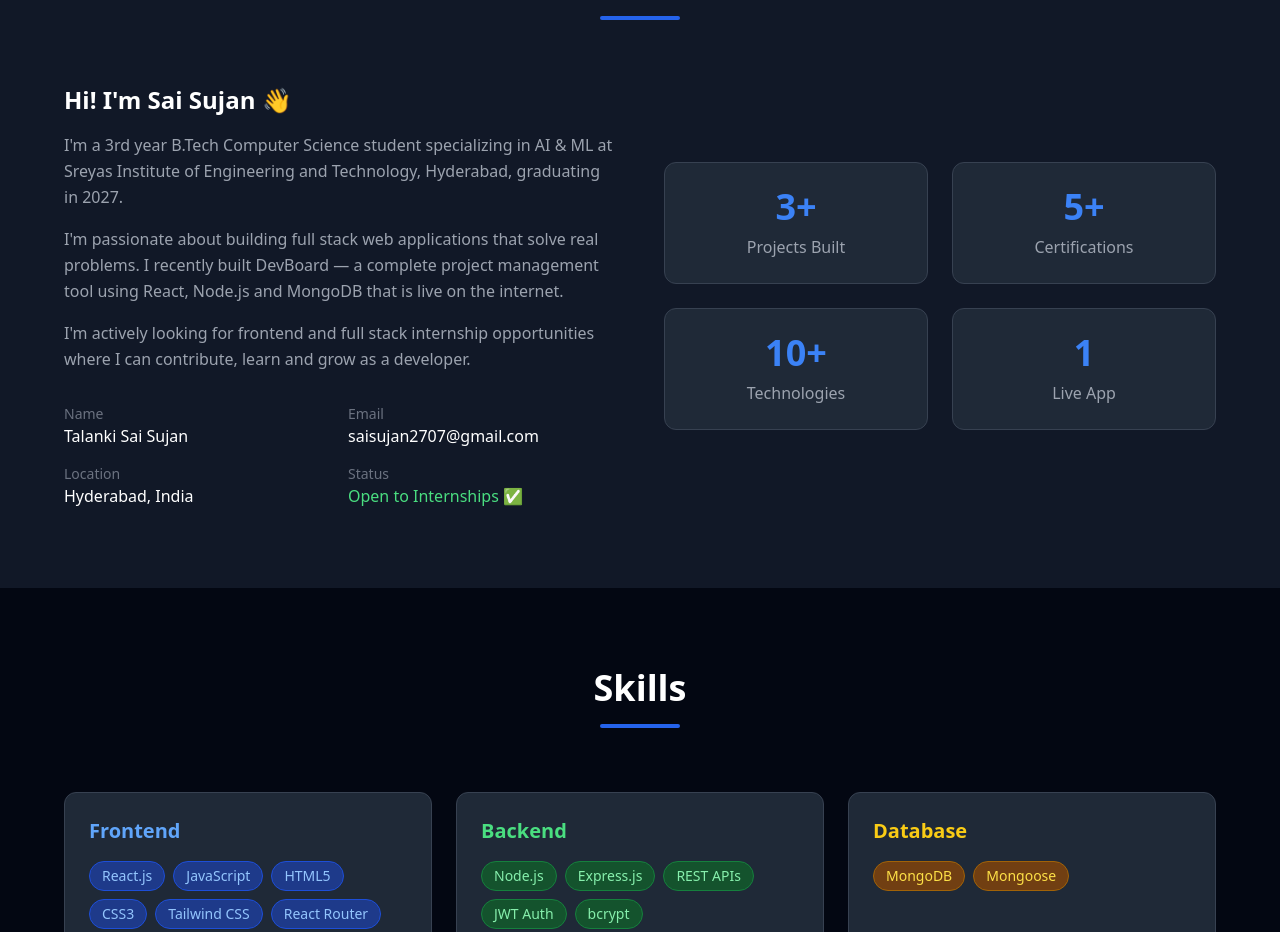
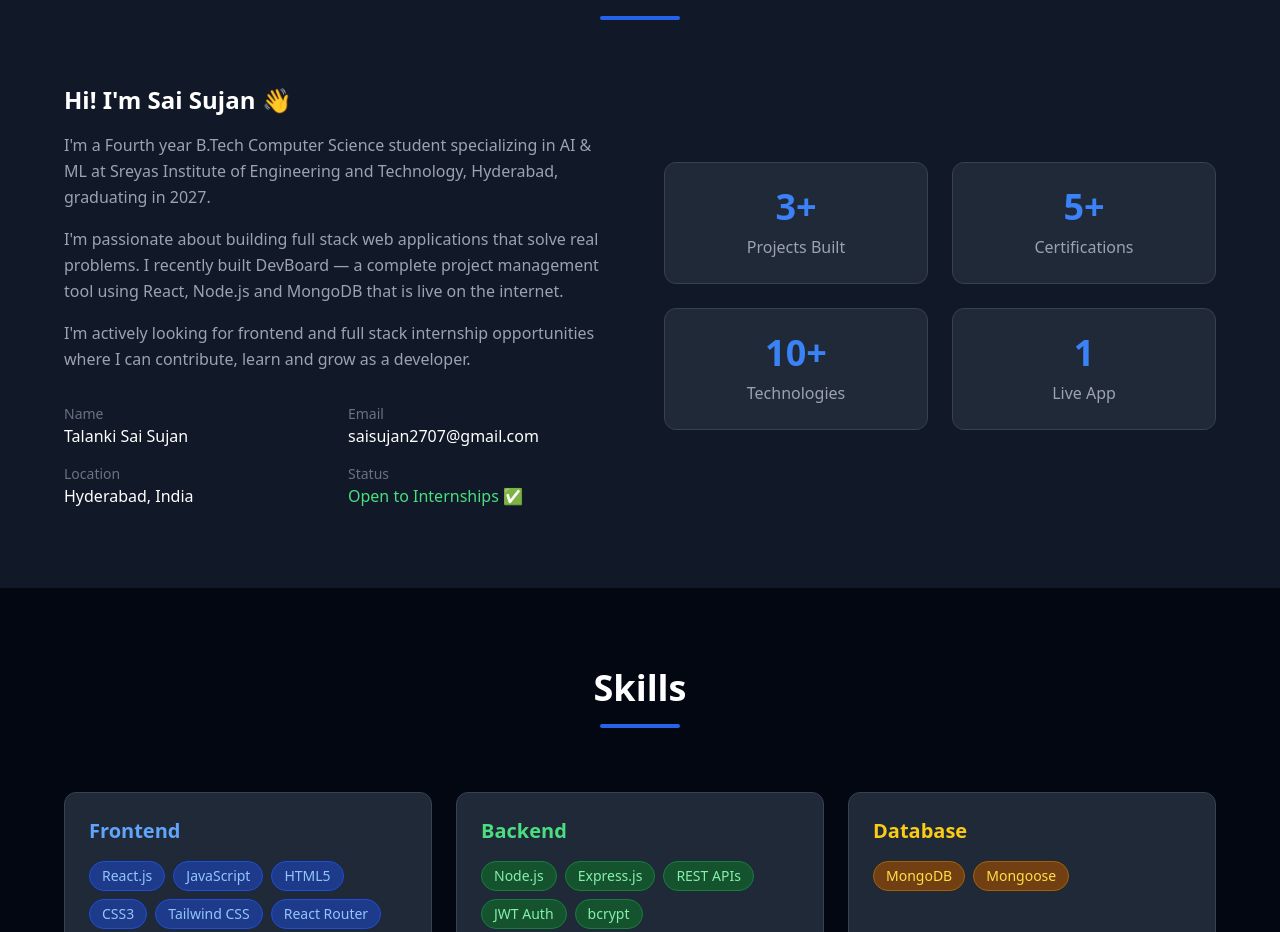
Before and after one commit to sai27031/Portfolio-, a React (Create React App) app: page / in a window 1280 px wide. Shown: the part 920-1852 px from the top of the page. Built offline with nearby package versions, Linux system fonts and the light colour scheme.

Commit message:
updated portfolio

```diff
--- a/src/About.jsx
+++ b/src/About.jsx
@@ -17,7 +17,7 @@ function About() {
               Hi! I'm Sai Sujan 👋
             </h3>
             <p className="text-gray-400 leading-relaxed mb-4">
-              I'm a 3rd year B.Tech Computer Science student specializing
+              I'm a Fourth year B.Tech Computer Science student specializing
               in AI & ML at Sreyas Institute of Engineering and Technology,
               Hyderabad, graduating in 2027.
             </p>
```
